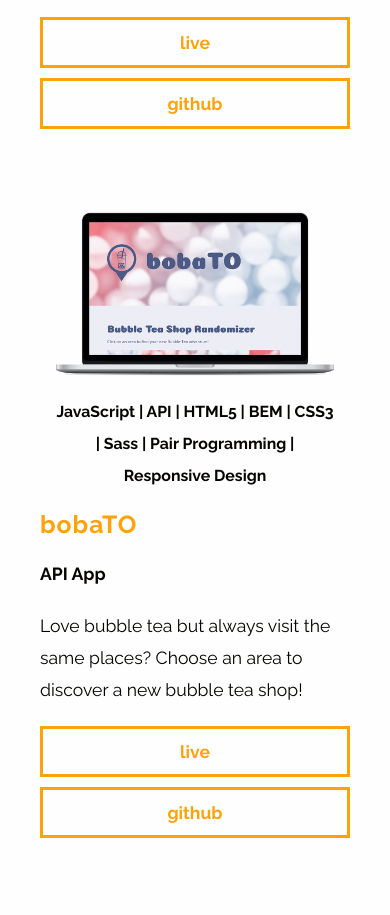
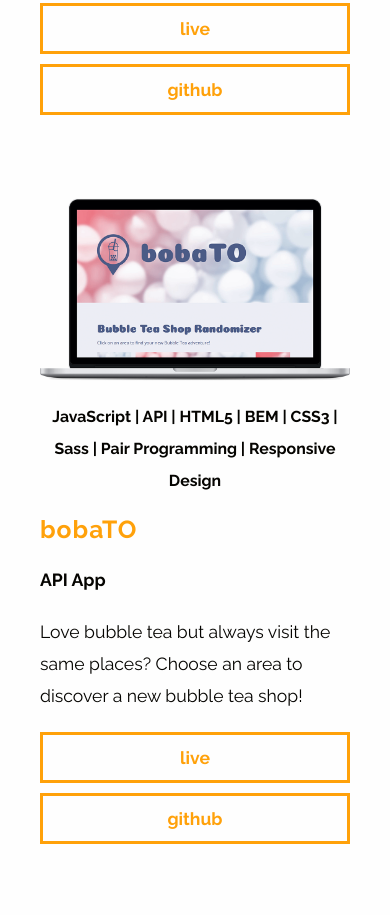
Before and after one commit to tunimosmann/portfolio, a plain HTML site: page index.html in a window 390 px wide. Shown: the part 2799-3714 px from the top of the page. Drawn offline with nearby package versions, Linux system fonts and the light colour scheme.

Commit message:
fixed text breaking on smaller devices :octocat:

```diff
--- a/styles/partials/_mediaQueries.scss
+++ b/styles/partials/_mediaQueries.scss
@@ -89,9 +89,7 @@
     }
     .work {
         &__project {
-            flex-direction: column;
-            justify-content: space-between;
-            align-items: center;
+            justify-content: center;
             background: none;
             box-shadow: none;
             border-radius: 0;
@@ -107,7 +105,7 @@
         }
         &__textContainer {
             width: 100%;
-            padding: 20px 0 0 0;
+            padding: 20px;
             &--textAlign {
                 text-align: left;
             }
@@ -209,6 +207,9 @@
         &__heading {
             margin-bottom: 20px;
         }
+        &__textContainer {
+            padding: 20px 0 0 0;
+        }
         &__text {
             &--small {
                 width: 100%;
--- a/styles/partials/_work.scss
+++ b/styles/partials/_work.scss
@@ -14,7 +14,6 @@
         }
     }
     &__project {
-        background: $background;
         box-shadow:
         0 0 30px $backgroundSecondary,
         0 0 10px $text;
@@ -22,6 +21,7 @@
         display: flex;
         justify-content: space-between;
         align-content: center;
+        flex-wrap: wrap;
         margin-bottom: 100px;
         padding: 10px;
         &--flexReverse {
@@ -32,7 +32,7 @@
         }
     }
     &__textContainer {
-        flex: 1 0 200px;
+        flex: 1 0 250px;
         padding: 20px;
         &--textAlign {
             text-align: right;
@@ -62,7 +62,7 @@
     }
     &__imageContainer {
         padding: 20px;
-        flex: 1 0 250px;
+        flex: 1 0 280px;
         display: flex;
         flex-direction: column;
         align-items: center;
```
Also changed, not shown: styles/style.css.
